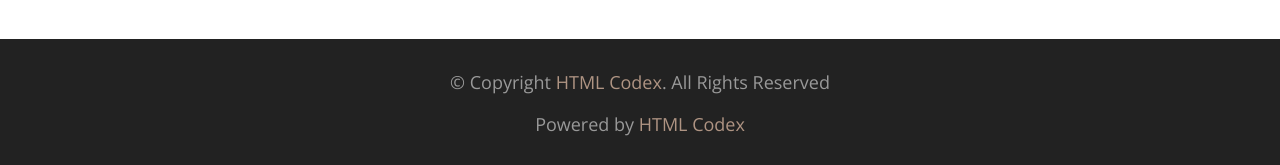
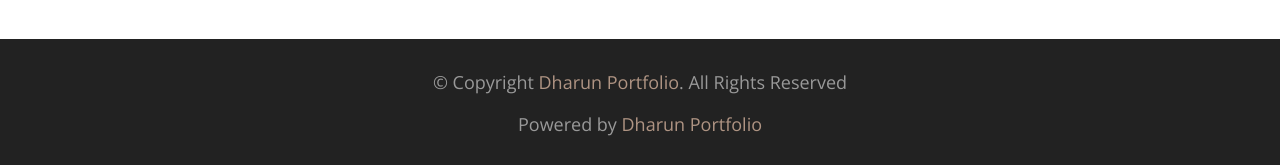
Before and after one commit to Dharun-4/PortfolioGD, a plain HTML site: page index.html in a window 1280 px wide. Shown: the part 5415-5580 px from the top of the page. Drawn offline with nearby package versions, Linux system fonts and the light colour scheme; a web font is replaced by a local one.

Commit message:
Update index.html

```diff
--- a/index.html
+++ b/index.html
@@ -573,8 +573,8 @@
         <div class="footer">
             <div class="container">
                 <div class="copyright">
-                    <p>&copy; Copyright <a href="https://htmlcodex.com">HTML Codex</a>. All Rights Reserved</p>
-                    <p>Powered by <a href="https://htmlcodex.com">HTML Codex</a></p>
+                    <p>&copy; Copyright <a href="https://htmlcodex.com">Dharun Portfolio</a>. All Rights Reserved</p>
+                    <p>Powered by <a href="https://htmlcodex.com">Dharun Portfolio</a></p>
                 </div>
             </div>
         </div>
```
